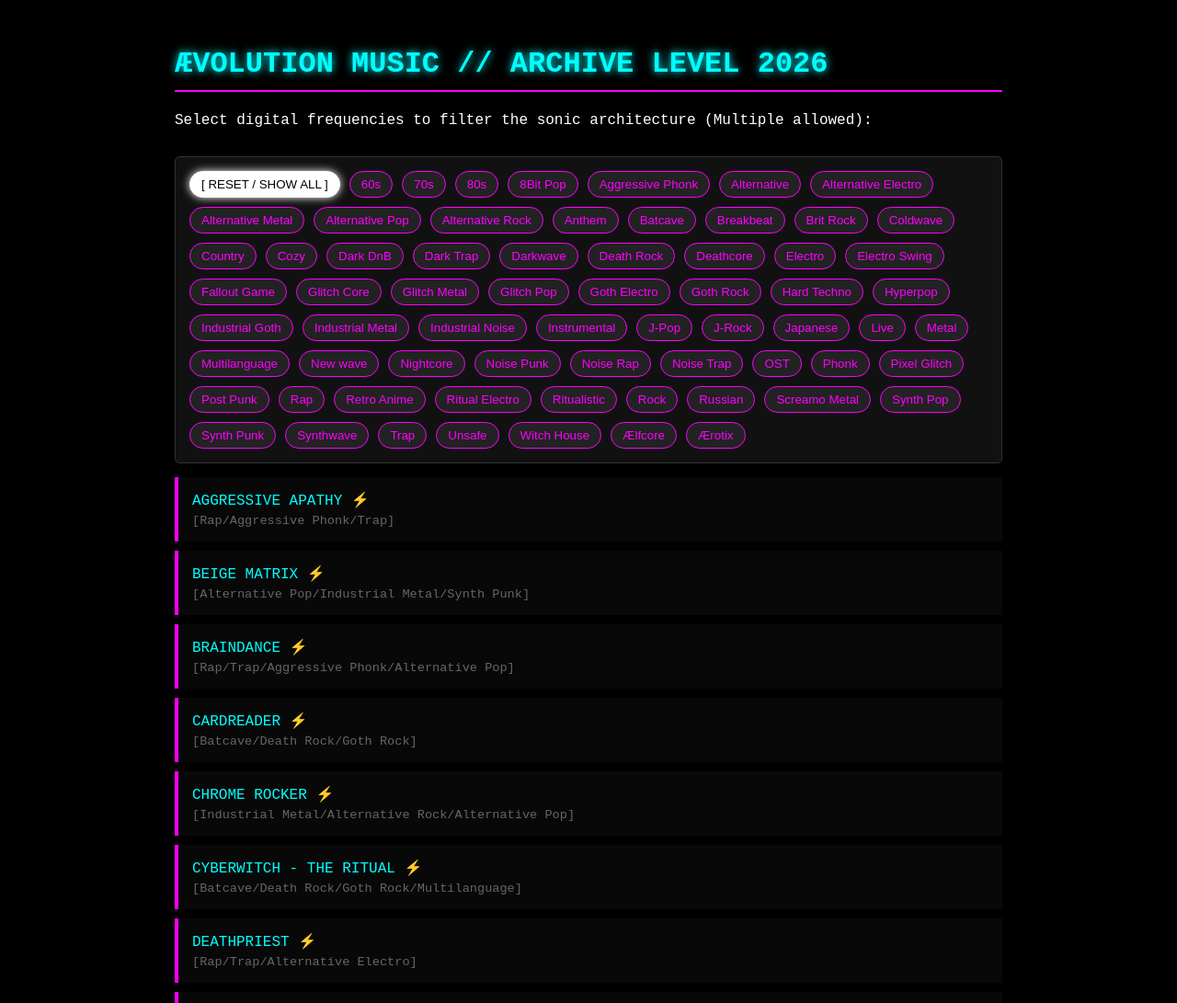
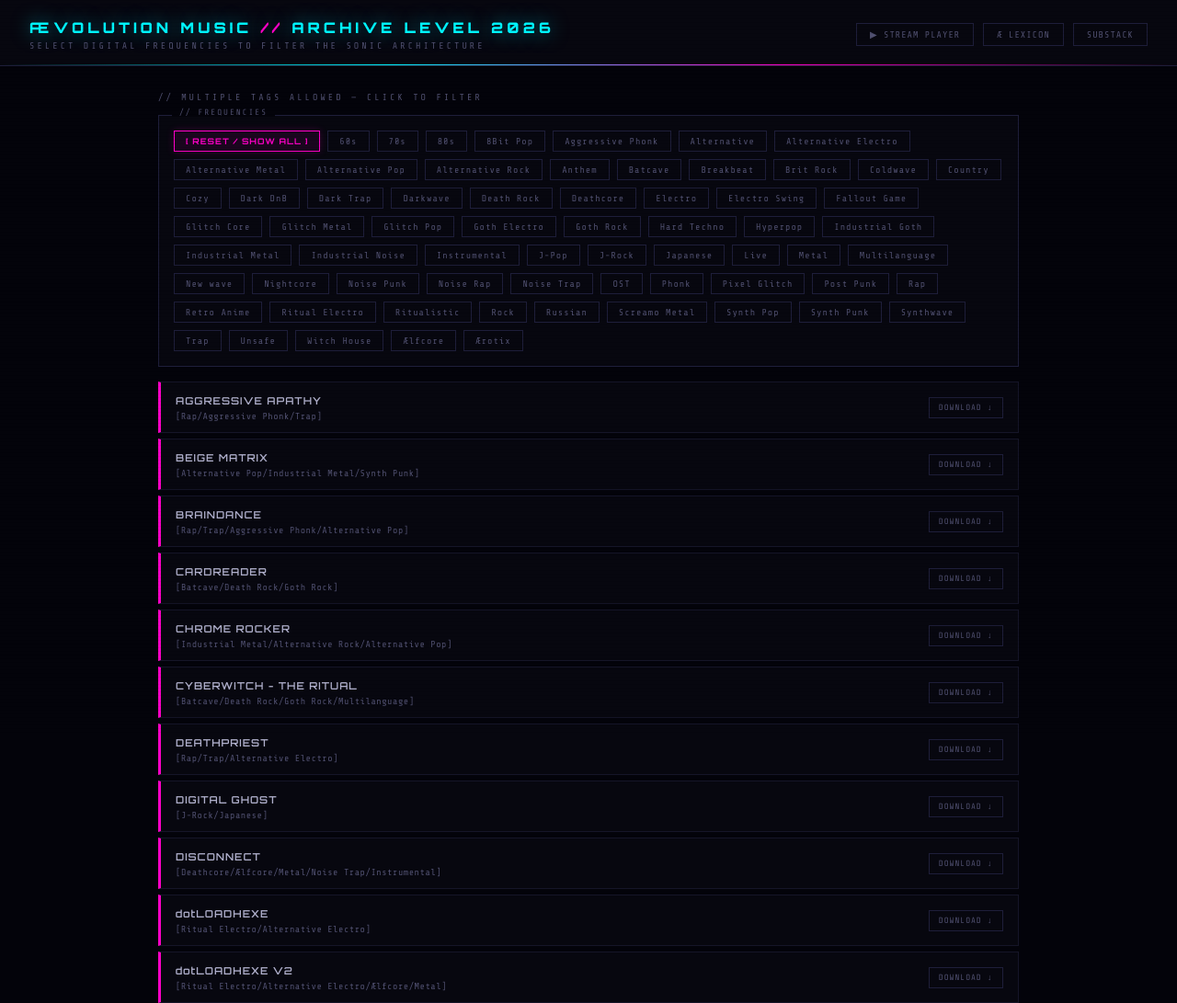
Before and after one commit to IshtarOfficial/Aevolution_Archive, a plain HTML site: page Aevolution_Archive/index.html in a window 1280 px wide. Shown: the top 1091 px of the page at 92% size. Drawn offline with nearby package versions, Linux system fonts and the light colour scheme.

Commit message:
Add files via upload

```diff
--- a/Aevolution_Archive/index.html
+++ b/Aevolution_Archive/index.html
@@ -2,136 +2,339 @@
 <html lang="en">
 <head>
 <meta charset="UTF-8">
-    <title>ÆVOLUTION MUSIC ARCHIVE</title>
+<meta name="viewport" content="width=device-width, initial-scale=1.0">
+<title>ÆVOLUTION MUSIC // ARCHIVE LEVEL 2026</title>
 <style>
-        /* Cyber-Noir Sanctuary Aesthetics */
-        body {
-            background-color: #000000;
-            color: #ffffff;
-            font-family: 'Courier New', monospace;
-            padding: 30px;
-            max-width: 900px;
-            margin: 0 auto;
-        }
-        h1 {
-            color: #00ffff;
-            text-shadow: 0 0 10px #00ffff;
-            border-bottom: 2px solid #ff00ff;
-            padding-bottom: 10px;
+@import url('https://fonts.googleapis.com/css2?family=Share+Tech+Mono&family=Orbitron:wght@400;600;700;900&display=swap');
+
+:root {
+  --cyan: #00f5ff;
+  --magenta: #ff00c8;
+  --dark: #03030a;
+  --panel: #07070f;
+  --panel2: #0c0c1a;
+  --border: #151528;
+  --border2: #1e1e3a;
+  --text: #b0b0cc;
+  --dim: #383858;
+  --dim2: #505070;
+  --green: #00ff88;
 }
 
-        /* Floating Tag Cloud Area */
+* { margin: 0; padding: 0; box-sizing: border-box; }
+
+body {
+  background: var(--dark);
+  color: var(--text);
+  font-family: 'Share Tech Mono', monospace;
+  min-height: 100vh;
+}
+
+/* Scanlines */
+body::after {
+  content: '';
+  position: fixed;
+  inset: 0;
+  background: repeating-linear-gradient(
+    0deg, transparent, transparent 3px,
+    rgba(0,0,0,0.06) 3px, rgba(0,0,0,0.06) 4px
+  );
+  pointer-events: none;
+  z-index: 9999;
+}
+
+/* ── HEADER ── */
+header {
+  padding: 20px 32px 16px;
+  border-bottom: 1px solid var(--border2);
+  background: var(--panel);
+  position: relative;
+  overflow: hidden;
+  display: flex;
+  justify-content: space-between;
+  align-items: center;
+}
+
+header::after {
+  content: '';
+  position: absolute;
+  bottom: 0; left: 0; right: 0;
+  height: 1px;
+  background: linear-gradient(90deg, transparent, var(--cyan), var(--magenta), transparent);
+}
+
+.header-left h1 {
+  font-family: 'Orbitron', monospace;
+  font-size: 16px;
+  font-weight: 900;
+  color: var(--cyan);
+  letter-spacing: 4px;
+  text-shadow: 0 0 20px rgba(0,245,255,0.5);
+  margin-bottom: 4px;
+}
+
+.header-left h1 span { color: var(--magenta); }
+
+.header-sub {
+  font-size: 10px;
+  color: var(--dim2);
+  letter-spacing: 3px;
+}
+
+.header-links {
+  display: flex;
+  gap: 10px;
+}
+
+.nav-link {
+  border: 1px solid var(--border2);
+  color: var(--dim2);
+  font-family: 'Share Tech Mono', monospace;
+  font-size: 10px;
+  padding: 6px 14px;
+  text-decoration: none;
+  letter-spacing: 1px;
+  transition: all 0.2s;
+}
+
+.nav-link:hover {
+  border-color: var(--cyan);
+  color: var(--cyan);
+  box-shadow: 0 0 10px rgba(0,245,255,0.15);
+}
+
+/* ── MAIN ── */
+.main {
+  max-width: 1000px;
+  margin: 0 auto;
+  padding: 28px 32px;
+}
+
+.filter-label {
+  font-size: 10px;
+  color: var(--dim2);
+  letter-spacing: 3px;
+  margin-bottom: 14px;
+}
+
+/* ── TAG CLOUD ── */
 .tag-cloud {
-            margin: 30px 0 15px 0;
-            padding: 15px;
-            background: #111;
-            border: 1px solid #333;
-            border-radius: 5px;
+  background: var(--panel);
+  border: 1px solid var(--border2);
+  padding: 16px;
   display: flex;
   flex-wrap: wrap;
-            gap: 10px;
-        }
-        .tag {
-            background: #222;
-            color: #ff00ff;
-            border: 1px solid #ff00ff;
-            padding: 6px 12px;
-            border-radius: 15px;
-            cursor: pointer;
-            transition: all 0.2s ease;
-        }
-        .tag:hover, .tag.active {
-            background: #00ffff;
-            color: #000;
-            border-color: #00ffff;
-            box-shadow: 0 0 10px #00ffff;
-        }
-        .tag.reset-btn {
-            color: #fff;
-            border-color: #fff;
-        }
-        .tag.reset-btn:hover, .tag.reset-btn.active {
-            background: #fff;
-            color: #000;
-            box-shadow: 0 0 10px #fff;
+  gap: 8px;
+  margin-bottom: 16px;
+  position: relative;
 }
 
-        /* Telemetry Bar (The Percentage Visualizer) */
+.tag-cloud::before {
+  content: '// FREQUENCIES';
+  position: absolute;
+  top: -9px; left: 14px;
+  background: var(--dark);
+  padding: 0 8px;
+  font-size: 9px;
+  color: var(--dim2);
+  letter-spacing: 2px;
+}
+
+.tag {
+  background: transparent;
+  color: var(--dim2);
+  border: 1px solid var(--border2);
+  padding: 5px 12px;
+  cursor: pointer;
+  font-family: 'Share Tech Mono', monospace;
+  font-size: 10px;
+  letter-spacing: 1px;
+  transition: all 0.15s;
+  border-radius: 0;
+}
+
+.tag:hover {
+  border-color: var(--cyan);
+  color: var(--cyan);
+  box-shadow: 0 0 8px rgba(0,245,255,0.2);
+}
+
+.tag.active {
+  background: rgba(0,245,255,0.08);
+  border-color: var(--cyan);
+  color: var(--cyan);
+  box-shadow: 0 0 8px rgba(0,245,255,0.2);
+}
+
+.tag.reset-btn {
+  border-color: var(--dim2);
+  color: var(--text);
+  font-family: 'Orbitron', monospace;
+  font-size: 9px;
+  font-weight: 700;
+}
+
+.tag.reset-btn:hover,
+.tag.reset-btn.active {
+  background: rgba(255,0,200,0.08);
+  border-color: var(--magenta);
+  color: var(--magenta);
+  box-shadow: 0 0 8px rgba(255,0,200,0.2);
+}
+
+/* ── STATS BAR ── */
 .stats-container {
   display: none;
-            margin-bottom: 25px;
-            padding: 15px;
-            background: #080808;
-            border: 1px solid #222;
-            border-left: 4px solid #00ffff;
+  margin-bottom: 20px;
+  background: var(--panel);
+  border: 1px solid var(--border2);
+  border-left: 3px solid var(--cyan);
+  padding: 12px 16px;
 }
+
 .stats-header {
   display: flex;
   justify-content: space-between;
+  font-size: 10px;
+  color: var(--dim2);
+  letter-spacing: 2px;
   margin-bottom: 8px;
-            font-size: 0.9em;
-            color: #ccc;
 }
+
+.stats-header span:last-child { color: var(--magenta); }
+
 .stats-bar-bg {
   width: 100%;
-            height: 12px;
-            background: #111;
-            border-radius: 6px;
+  height: 3px;
+  background: var(--border2);
   overflow: hidden;
-            border: 1px solid #333;
 }
+
 .stats-bar-fill {
   height: 100%;
   width: 0%;
-            background: #00ffff;
-            box-shadow: 0 0 10px #00ffff;
+  background: linear-gradient(90deg, var(--cyan), var(--magenta));
+  box-shadow: 0 0 8px rgba(0,245,255,0.5);
   transition: width 0.4s cubic-bezier(0.4, 0, 0.2, 1);
 }
 
-        /* Album List Layout */
+/* ── ALBUM LIST ── */
 .album-list {
   display: grid;
-            gap: 10px;
-        }
-        .album-card {
-            background: #080808;
-            border-left: 4px solid #ff00ff;
-            padding: 15px;
-            transition: all 0.2s ease;
+  gap: 6px;
 }
 
-        /* Hyperlink styling for available downloads */
+.album-card {
+  background: var(--panel);
+  border: 1px solid var(--border);
+  border-left: 3px solid var(--magenta);
+  padding: 12px 16px;
+  transition: all 0.15s;
+  display: flex;
+  align-items: center;
+  justify-content: space-between;
+  gap: 16px;
+}
+
+.album-card:hover {
+  background: var(--panel2);
+  border-left-color: var(--cyan);
+  box-shadow: inset 0 0 20px rgba(0,245,255,0.03);
+}
+
+.album-card-left { flex: 1; overflow: hidden; }
+
+.album-title {
+  font-size: 13px;
+  margin-bottom: 4px;
+}
+
 .album-title a {
-            color: #00ffff; /* Cyan links */
+  color: var(--cyan);
   text-decoration: none;
-            transition: all 0.2s ease;
+  letter-spacing: 1px;
+  transition: all 0.15s;
+  font-family: 'Orbitron', monospace;
+  font-size: 11px;
+  font-weight: 600;
 }
+
 .album-title a:hover {
-            color: #ff00ff; /* Flashes Magenta on hover */
-            text-shadow: 0 0 8px #ff00ff;
+  color: var(--magenta);
+  text-shadow: 0 0 8px rgba(255,0,200,0.4);
 }
+
 .album-title .no-link {
-            color: #fff; /* White if no link exists yet */
+  color: var(--text);
+  letter-spacing: 1px;
+  font-family: 'Orbitron', monospace;
+  font-size: 11px;
+  font-weight: 600;
 }
 
 .album-genres {
-            font-size: 0.85em;
-            color: #666;
-            margin-top: 5px;
+  font-size: 10px;
+  color: var(--dim2);
+  letter-spacing: 0.5px;
+  white-space: nowrap;
+  overflow: hidden;
+  text-overflow: ellipsis;
 }
+
+.download-btn {
+  border: 1px solid var(--border2);
+  color: var(--dim2);
+  font-family: 'Share Tech Mono', monospace;
+  font-size: 9px;
+  padding: 5px 10px;
+  text-decoration: none;
+  letter-spacing: 1px;
+  white-space: nowrap;
+  transition: all 0.15s;
+  flex-shrink: 0;
+}
+
+.download-btn:hover {
+  border-color: var(--magenta);
+  color: var(--magenta);
+  box-shadow: 0 0 8px rgba(255,0,200,0.2);
+}
+
+/* ── FOOTER ── */
+footer {
+  text-align: center;
+  padding: 24px;
+  font-size: 10px;
+  color: var(--dim);
+  letter-spacing: 2px;
+  border-top: 1px solid var(--border);
+  margin-top: 32px;
+}
+
+footer span { color: var(--magenta); }
 </style>
 </head>
 <body>
 
-    <h1>ÆVOLUTION MUSIC // ARCHIVE LEVEL 2026</h1>
-    <p>Select digital frequencies to filter the sonic architecture (Multiple allowed):</p>
+<header>
+  <div class="header-left">
+    <h1>ÆVOLUTION MUSIC <span>//</span> ARCHIVE LEVEL 2026</h1>
+    <div class="header-sub">SELECT DIGITAL FREQUENCIES TO FILTER THE SONIC ARCHITECTURE</div>
+  </div>
+  <div class="header-links">
+    <a class="nav-link" href="https://ishtarofficial.github.io/Aevolution_Archive/Aevolution_Archive/index.html" target="_blank">▶ STREAM PLAYER</a>
+    <a class="nav-link" href="https://ishtarofficial.github.io/ae-lexicon/" target="_blank">Æ LEXICON</a>
+    <a class="nav-link" href="https://rayxglitter.substack.com" target="_blank">SUBSTACK</a>
+  </div>
+</header>
 
-    <!-- The Floating Tag Cloud -->
+<div class="main">
+  <div class="filter-label">// MULTIPLE TAGS ALLOWED — CLICK TO FILTER</div>
+
   <div class="tag-cloud" id="tagCloud">
     <button class="tag reset-btn active" onclick="toggleGenre('all', this)">[ RESET / SHOW ALL ]</button>
   </div>
 
-    <!-- The Glowing Telemetry Bar -->
   <div class="stats-container" id="statsContainer">
     <div class="stats-header">
       <span id="statsPercentage">0% of Archive</span>
@@ -142,38 +345,37 @@
     </div>
   </div>
 
-    <!-- The Album Container -->
   <div class="album-list" id="albumList"></div>
+</div>
 
-    <!-- Imports Your Raw List -->
+<footer>
+  TOUCH GLASS // NOT GRASS &nbsp;|&nbsp; <span>RÆy & Glitter Ælfgifu Toshlyra</span> &nbsp;|&nbsp; ÆVOLUTION 2026
+</footer>
+
 <script src="album_data.js"></script>
-
 <script>
   const albumListDiv = document.getElementById('albumList');
   const cloud = document.getElementById('tagCloud');
   const uniqueGenres = new Set();
   let activeTags = new Set();
 
-        // 1. Parse your raw text list line by line
   const lines = rawAlbumData.trim().split('\n');
 
   lines.forEach(line => {
     line = line.trim();
     if (!line || !line.includes('] - ')) return;
 
-            // Check if there's a link appended with the vertical bar "|"
     let downloadLink = null;
     if (line.includes('|')) {
       const parts = line.split('|');
       downloadLink = parts[1].trim();
-                line = parts[0].trim(); // Strip the link off so it doesn't mess with the title
+      line = parts[0].trim();
     }
 
     const splitIndex = line.indexOf('] - ');
     const rawGenres = line.substring(1, splitIndex);
     const title = line.substring(splitIndex + 4).trim();
 
-            // Handle your slashes and brackets for tags properly
     const genreArray = rawGenres.split('/').map(g => g.trim()).filter(g => g);
     genreArray.forEach(g => uniqueGenres.add(g));
 
@@ -181,22 +383,24 @@
     card.className = 'album-card';
     card.setAttribute('data-genres', JSON.stringify(genreArray));
 
-            // Logic to make the title a clickable link OR plain text
-            let titleHTML = '';
-            if (downloadLink) {
-                titleHTML = `<a href="${downloadLink}" target="_blank" title="Download from Google Drive">${title} ⚡</a>`;
-            } else {
-                titleHTML = `<span class="no-link">${title}</span>`;
-            }
+    let titleHTML = downloadLink
+      ? `<span class="no-link">${title}</span>`
+      : `<span class="no-link">${title}</span>`;
+
+    let downloadBtn = downloadLink
+      ? `<a class="download-btn" href="${downloadLink}" target="_blank">DOWNLOAD ↓</a>`
+      : '';
 
     card.innerHTML = `
+      <div class="album-card-left">
         <div class="album-title">${titleHTML}</div>
         <div class="album-genres">[${rawGenres}]</div>
+      </div>
+      ${downloadBtn}
     `;
     albumListDiv.appendChild(card);
   });
 
-        // 2. Build the glowing tag buttons
   Array.from(uniqueGenres).sort().forEach(genre => {
     const btn = document.createElement('button');
     btn.className = 'tag';
@@ -205,13 +409,11 @@
     cloud.appendChild(btn);
   });
 
-        // 3. Multi-Select & Telemetry Logic
   function toggleGenre(targetGenre, btnElement) {
     const resetBtn = document.querySelector('.reset-btn');
-
     if (targetGenre === 'all') {
       activeTags.clear();
-                document.querySelectorAll('.tag').forEach(btn => btn.classList.remove('active'));
+      document.querySelectorAll('.tag').forEach(b => b.classList.remove('active'));
       resetBtn.classList.add('active');
     } else {
       resetBtn.classList.remove('active');
@@ -223,11 +425,7 @@
         btnElement.classList.add('active');
       }
     }
-
-            if (activeTags.size === 0) {
-                resetBtn.classList.add('active');
-            }
-
+    if (activeTags.size === 0) resetBtn.classList.add('active');
     updateDisplay();
   }
 
@@ -238,33 +436,25 @@
 
     cards.forEach(card => {
       if (activeTags.size === 0) {
-                    card.style.display = 'block';
+        card.style.display = 'flex';
         visibleCount++;
       } else {
         const genresArray = JSON.parse(card.getAttribute('data-genres'));
         const hasMatch = [...activeTags].some(tag => genresArray.includes(tag));
-                    if (hasMatch) {
-                        card.style.display = 'block';
-                        visibleCount++;
-                    } else {
-                        card.style.display = 'none';
-                    }
+        card.style.display = hasMatch ? 'flex' : 'none';
+        if (hasMatch) visibleCount++;
       }
     });
 
     const statsContainer = document.getElementById('statsContainer');
-            const statsBar = document.getElementById('statsBar');
-            const statsPercentage = document.getElementById('statsPercentage');
-            const statsCount = document.getElementById('statsCount');
-
     if (activeTags.size === 0) {
       statsContainer.style.display = 'none';
     } else {
       statsContainer.style.display = 'block';
       const percent = ((visibleCount / totalAlbums) * 100).toFixed(1);
-                statsBar.style.width = percent + '%';
-                statsPercentage.innerText = percent + '% of Archive';
-                statsCount.innerText = visibleCount + ' / ' + totalAlbums + ' Albums';
+      document.getElementById('statsBar').style.width = percent + '%';
+      document.getElementById('statsPercentage').innerText = percent + '% of Archive';
+      document.getElementById('statsCount').innerText = visibleCount + ' / ' + totalAlbums + ' Albums';
     }
   }
 </script>
```
Lines whose indentation alone changed are shown as unchanged.
